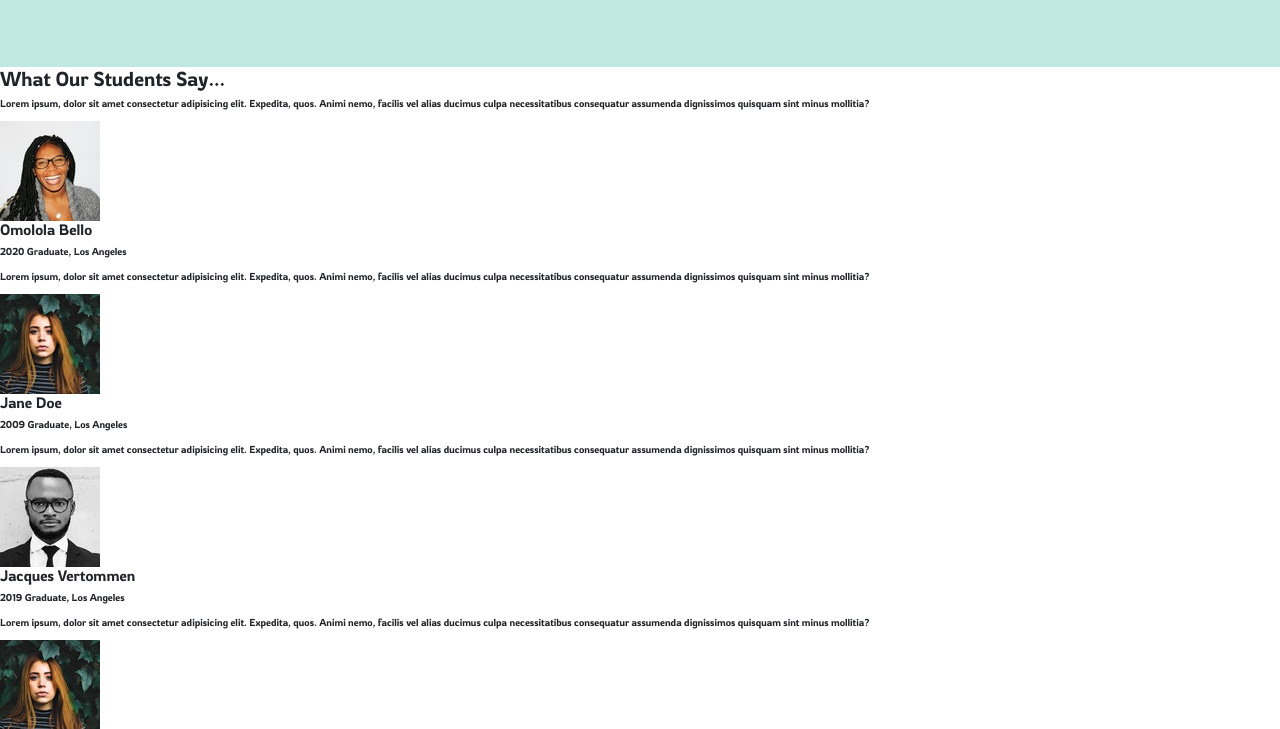
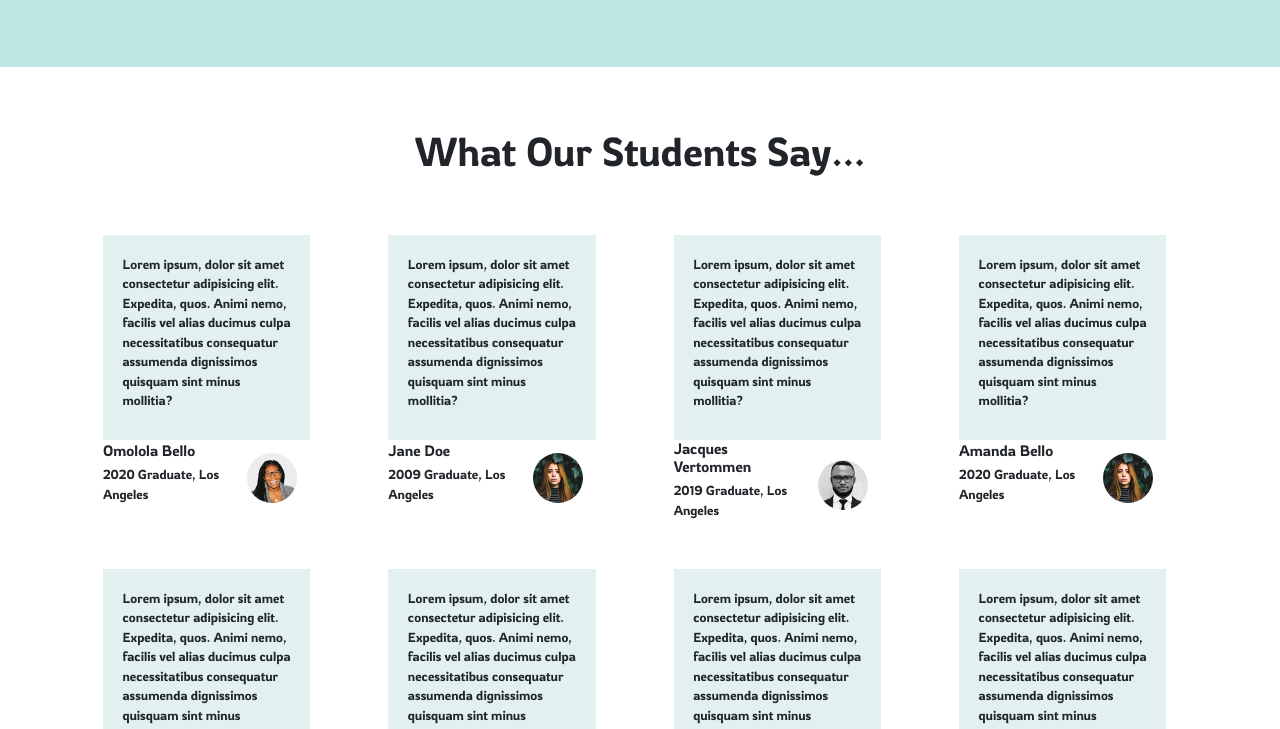
Before and after one commit to AtanasProject/monitor-tech, a plain HTML site: page MonitorTech/index.html in a window 1280 px wide. Shown: the part 1471-2200 px from the top of the page. Drawn offline with nearby package versions, Linux system fonts and the light colour scheme; files whose address does not match are found by name.

Commit message:
Review Section done

```diff
--- a/MonitorTech/style.css
+++ b/MonitorTech/style.css
@@ -53,3 +53,41 @@ body {
   height: auto;
   margin: 2em 3em 2em 0;
 }
+/* REVIEWS SECTION */
+.reviews {
+  width: 90%;
+  margin: 0 auto;
+}
+.section_title1 {
+  margin: 1.5em;
+  font-size: 4rem;
+  text-align: center;
+}
+.container1 {
+  margin: 3em 0;
+  display: flex;
+  flex-wrap: wrap;
+}
+.wrapper {
+  margin: 0 3em 3em;
+  width: 18%;
+  font-size: 1.3rem;
+  text-align: left;
+}
+.student_review {
+  background-color: #e2f1f0;
+  padding: 1.5em;
+}
+.student_say {
+}
+.student_image {
+  display: flex;
+  flex-direction: row-reverse;
+  align-items: center;
+  justify-content: space-between;
+}
+.student_pic {
+  width: 5rem;
+  margin: 1em;
+  border-radius: 50%;
+}
```
Also changed, not shown: myMonitorPart/index.html (+1 -0 lines).
